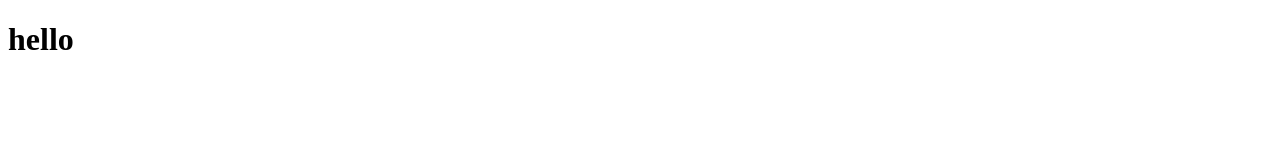
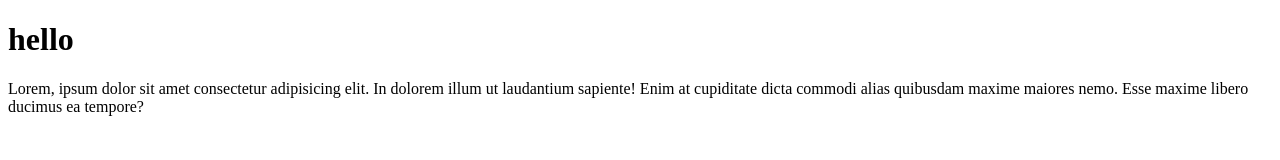
Before and after one commit to IbnuuRasyidd/wpu-git-test, a plain HTML site: page index.html in a window 1280 px wide. Drawn offline with Linux system fonts and the light colour scheme.

Commit message:
menambah paragraph

```diff
--- a/index.html
+++ b/index.html
@@ -7,5 +7,6 @@
 </head>
 <body>
     <h1>hello</h1>
+    <p>Lorem, ipsum dolor sit amet consectetur adipisicing elit. In dolorem illum ut laudantium sapiente! Enim at cupiditate dicta commodi alias quibusdam maxime maiores nemo. Esse maxime libero ducimus ea tempore?</p>
 </body>
 </html>
```
